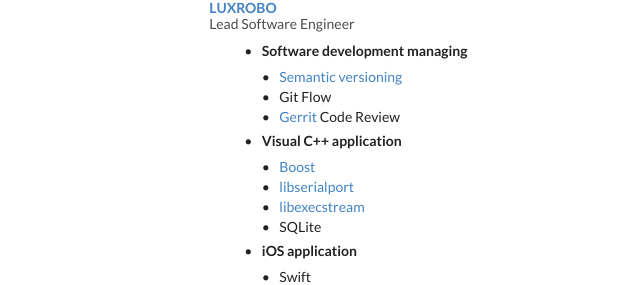
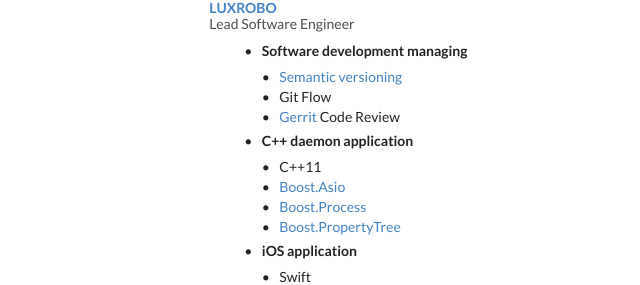
Before and after one commit to devkoriel/home, a plain HTML site: page resume/index.html in a window 1280 px wide. Shown: the part 1016-1301 px from the top of the page, without its empty margins (227-867 px from the left). Drawn offline with Linux system fonts and the light colour scheme.

Commit message:
Visual C++ application -> C++ daemon application

```diff
--- a/resume/index.html
+++ b/resume/index.html
@@ -134,12 +134,13 @@
                                         </div>
                                     </div>
                                     <div class="item">
-                                        <div class="header">Visual C++ application</div>
+                                        <div class="header">C++ daemon application</div>
                                         <div class="list">
-                                            <div class="item"><a href="http://www.boost.org/">Boost</a></div>
-                                            <div class="item"><a href="https://sigrok.org/wiki/Libserialport">libserialport</a></div>
-                                            <div class="item"><a href="http://libexecstream.sourceforge.net/">libexecstream</a></div>
-                                            <div class="item">SQLite</div>
+                                            <div class="item">C++11</div>
+                                            <div class="item"><a href="https://www.boost.org/doc/libs/1_66_0/doc/html/boost_asio.html">Boost.Asio</a></div>
+                                            <div class="item"><a href="https://www.boost.org/doc/libs/1_64_0/doc/html/process.html">Boost.Process</a></div>
+                                            <div class="item"><a href="https://www.boost.org/doc/libs/1_65_1/doc/html/property_tree.html">Boost.PropertyTree</a></div>
+
                                         </div>
                                     </div>
                                     <div class="item">
```
